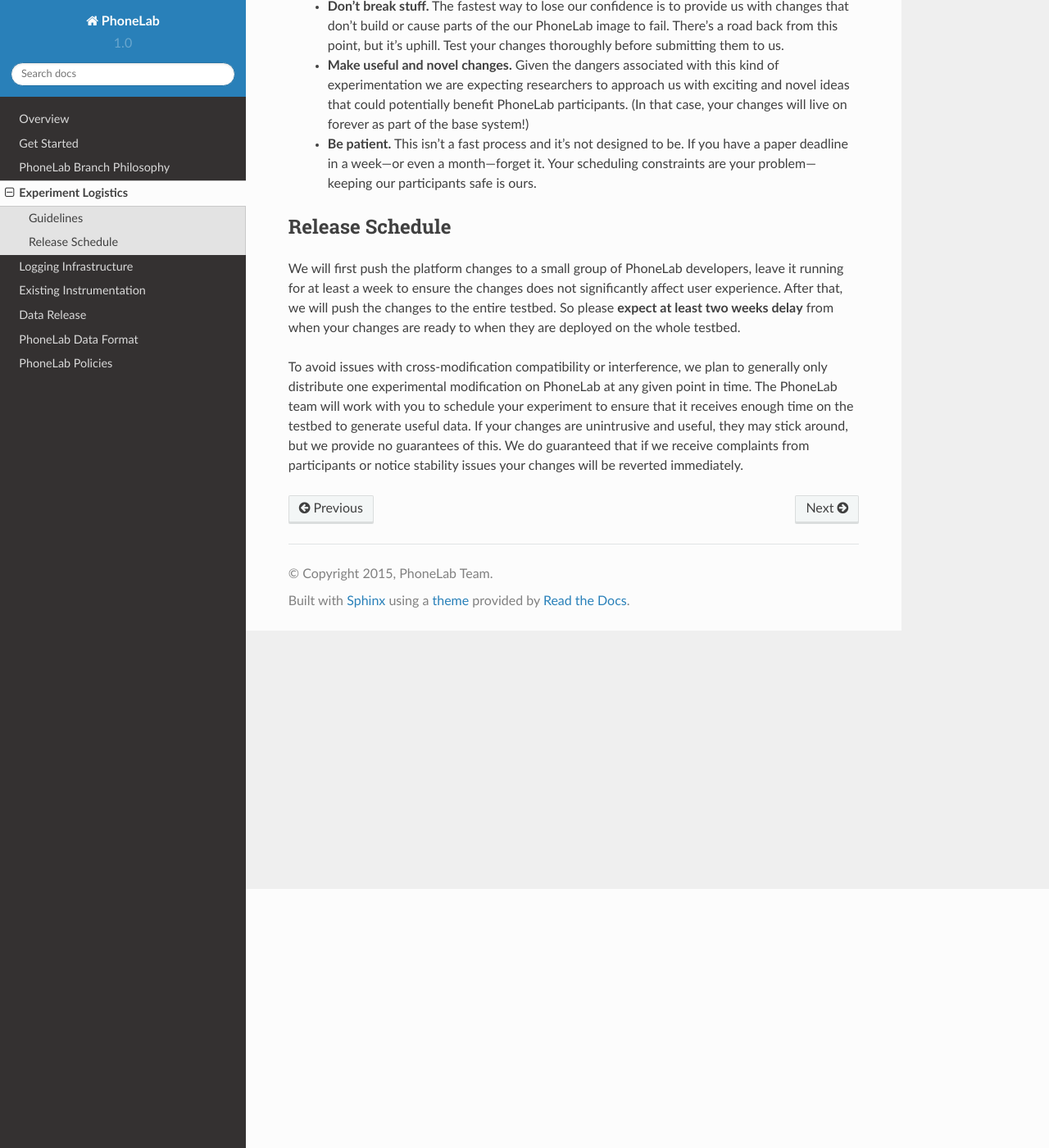
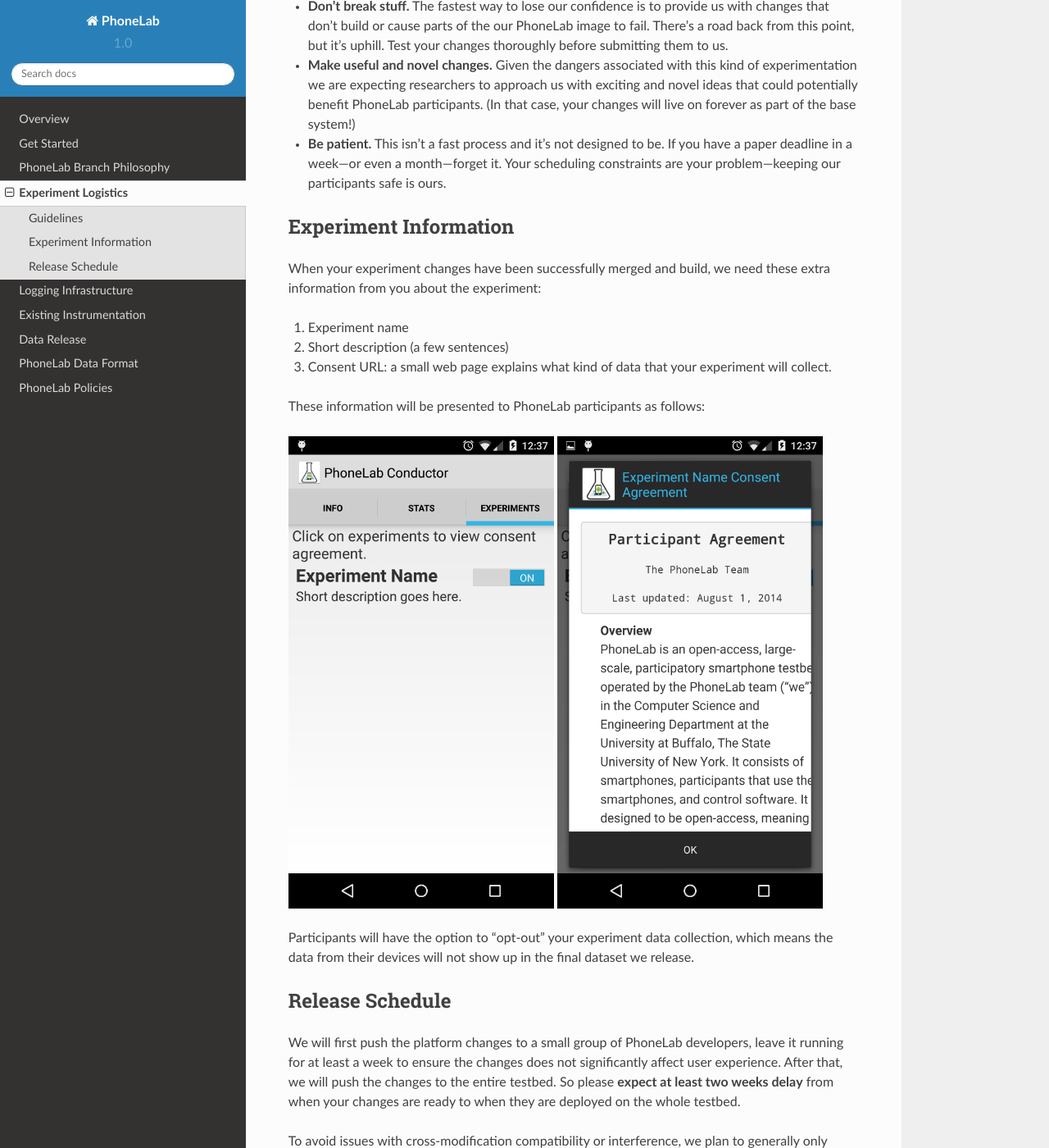
Before and after one commit to blue-systems-group/project.phonelab.doc, a Sphinx documentation site: the page built from source/exp.rst, in a window 1280 px wide and 1400 px high, scrolled down 316 px. Shown: the whole window at 82% size. Built offline with Sphinx 7.4.7 and the Read the Docs theme 2.0.0, drawn with Linux system fonts in a browser that asks for light colours; formulas are drawn with MathJax 3.

Commit message:
add exp consent img

```diff
--- a/source/exp.rst
+++ b/source/exp.rst
@@ -9,21 +9,43 @@
 easy. Keeping the following guidelines in mind as you make your experimental
 changes will help:
 
- * **Don't break stuff.** The fastest way to lose our confidence is to provide
-   us with changes that don't build or cause parts of the our PhoneLab image to
-   fail.  There's a road back from this point, but it's uphill. Test your
-   changes thoroughly before submitting them to us.
+* **Don't break stuff.** The fastest way to lose our confidence is to provide us
+  with changes that don't build or cause parts of the our PhoneLab image to
+  fail.  There's a road back from this point, but it's uphill. Test your changes
+  thoroughly before submitting them to us.
 
- * **Make useful and novel changes.** Given the dangers associated with this
-   kind of experimentation we are expecting researchers to approach us with
-   exciting and novel ideas that could potentially benefit PhoneLab
-   participants. (In that case, your changes will live on forever as part of the
-   base system!)
+* **Make useful and novel changes.** Given the dangers associated with this kind
+  of experimentation we are expecting researchers to approach us with exciting
+  and novel ideas that could potentially benefit PhoneLab participants. (In that
+  case, your changes will live on forever as part of the base system!)
 
- * **Be patient.** This isn't a fast process and it's not designed to be. If you
-   have a paper deadline in a week---or even a month---forget it. Your
-   scheduling constraints are your problem—keeping our participants safe is
-   ours.
+* **Be patient.** This isn't a fast process and it's not designed to be. If you
+  have a paper deadline in a week---or even a month---forget it. Your scheduling
+  constraints are your problem—keeping our participants safe is ours.
+
+
+Experiment Information
+----------------------
+
+When your experiment changes have been successfully merged and build, we need
+these extra information from you about the experiment:
+
+#. Experiment name
+#. Short description (a few sentences)
+#. Consent URL: a small web page explains what kind of data that your experiment
+   will collect.
+
+These information will be presented to PhoneLab participants as follows:
+
+.. image:: _static/exp.png
+    :scale: 30%
+.. image:: _static/consent.png
+    :scale: 30%
+
+Participants will have the option to "opt-out" your experiment data collection,
+which means the data from their devices will not show up in the final dataset we
+release.
+
 
 
 Release Schedule
```
Also changed, not shown: source/_static/consent.png (added), source/_static/exp.png (added).
